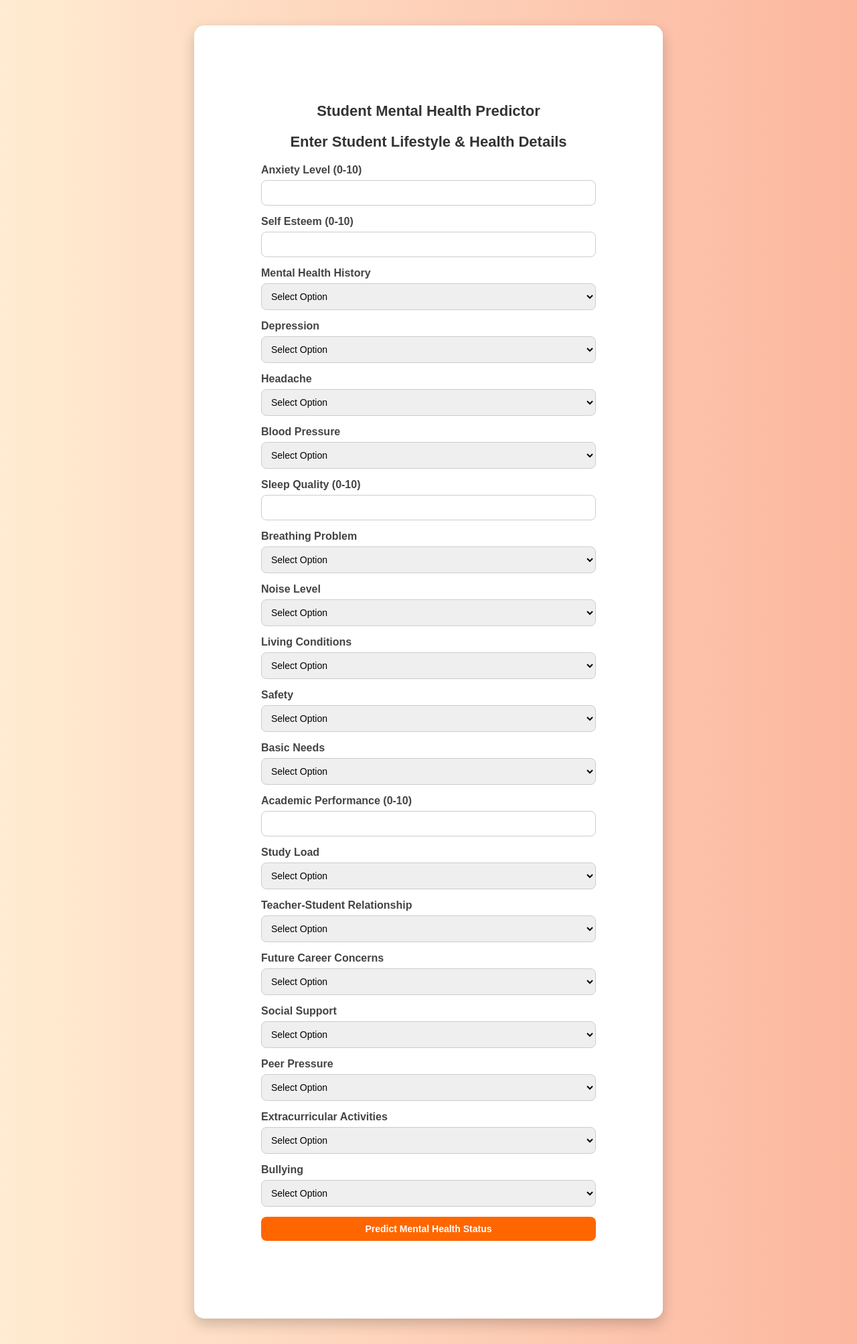
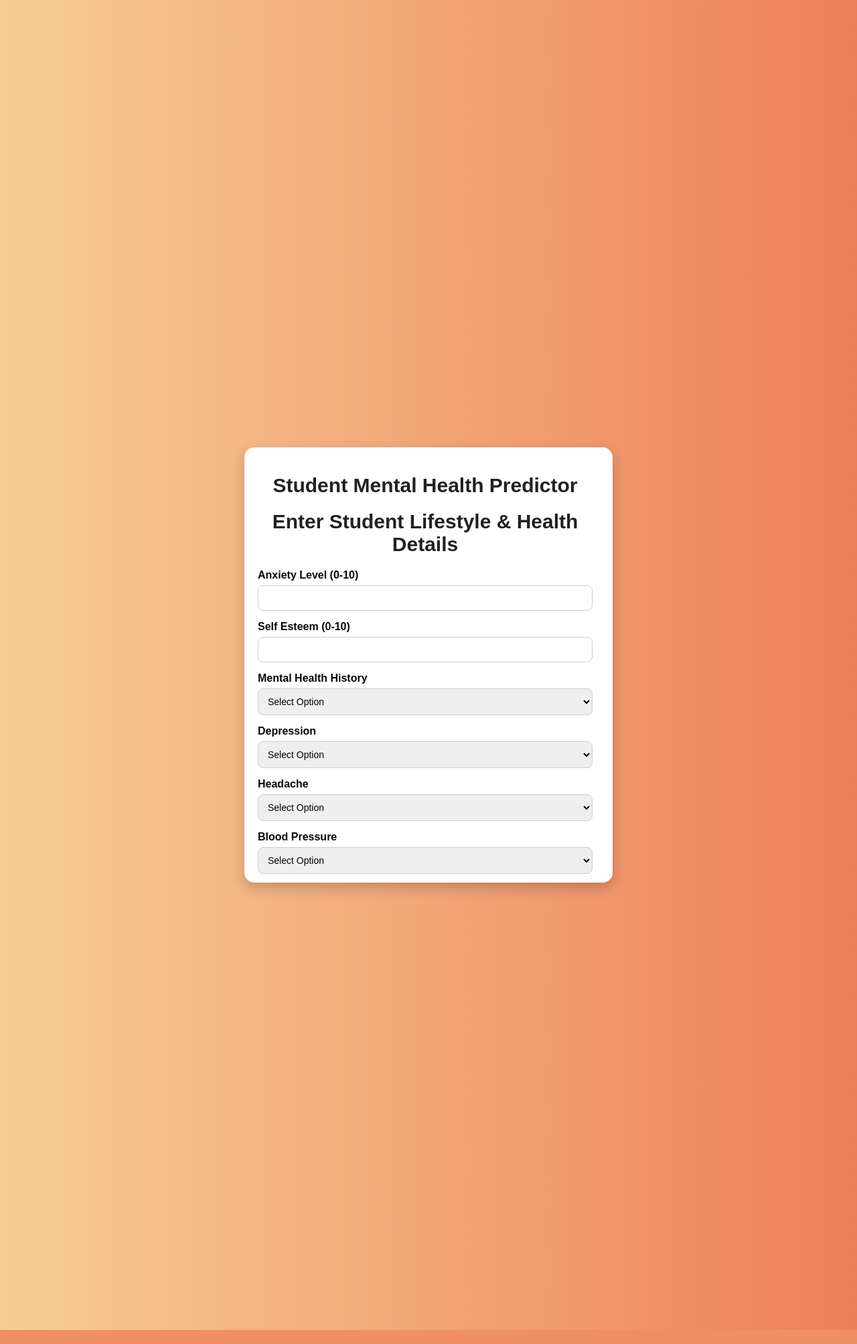
Before and after one commit to Aniket-8314/Student_Stress_Management, a Flask app: page /predictdata in a window 1280 px wide. Shown: the whole page at 67% size. After the commit the page ends 1986 px from the top, so only its background shows below. Run offline with Flask 3, Linux system fonts and the light colour scheme.

Commit message:
Html code is corrected

```diff
--- a/app.py
+++ b/app.py
@@ -21,7 +21,7 @@ def predict_datapoint():
         return render_template('home.html')
     else:
         # Collect all form inputs
-        data = Customdata(
+        data = CustomData(
             anxiety_level=request.form.get('anxiety_level'),
             self_esteem=request.form.get('self_esteem'),
             mental_health_history=request.form.get('mental_health_history'),
--- a/requirements.txt
+++ b/requirements.txt
@@ -8,3 +8,4 @@ matplotlib
 # cataboost
 xgboost
 streamlit
+dill
--- a/src/pipeline/predict_pipeline.py
+++ b/src/pipeline/predict_pipeline.py
@@ -15,7 +15,7 @@ class PredictPipeline:
             # preprocessor_path='artifacts\preprocessor.pkl'
             model=load_object(file_path=model_path)
             # preprocessor=load_object(file_path=preprocessor_path)
-            data_scaled=scaler.transform(features)
+            data_scaled=scaler.fit_transform(features)
             preds = model.predict(data_scaled)
             return preds
 
--- a/templates/home.html
+++ b/templates/home.html
@@ -4,27 +4,28 @@
         <style>
             body {
                 font-family: Arial, sans-serif;
-                background: linear-gradient(to right, #ffecd2, #fcb69f);
+                background: linear-gradient(to right, #f6cd95, #ee7f5b);
                 display: flex;
                 justify-content: center;
                 align-items: center;
                 height: auto;
-                min-height: 100vh;
             }
 
             .login {
                 background: white;
-                padding: 100px;
                 border-radius: 15px;
                 box-shadow: 0 8px 20px rgba(0,0,0,0.2);
                 width: 500px;
                 text-align: center;
-                margin: 30px;
+                padding: 20px 30px 30px 20px;
+                height: 600px;
+                overflow-y: auto;
             }
 
+
             .login h1 {
-                color: #333;
-                font-size: 22px;
+                color: #222121;
+                font-size: 30px;
                 margin-bottom: 20px;
             }
 
@@ -37,7 +38,7 @@
                 font-weight: bold;
                 display: block;
                 margin-bottom: 6px;
-                color: #444;
+                color: #070707;
             }
 
             select, input[type="number"], .btn {
@@ -96,6 +97,7 @@
         </style>
     </head>
     <body>
+
         <div class="login">
         <h1>Student Mental Health Predictor</h1>
 
```
